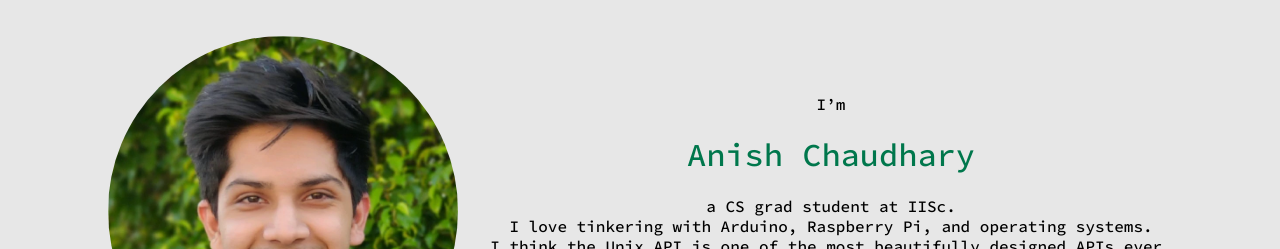
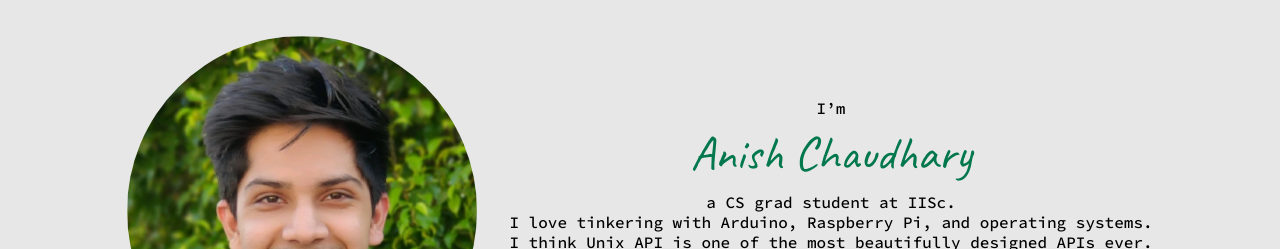
Before and after one commit to kingpin27/0x4D65, a plain HTML site: page index.html in a window 1280 px wide. Shown: the top 249 px of the page. Drawn offline with Linux system fonts and the light colour scheme.

Commit message:
ADD: 💅

```diff
--- a/index.html
+++ b/index.html
@@ -7,8 +7,10 @@
     <title>Anish Chaudhary</title>
     <link rel="stylesheet" href="styles.css">
     <link rel="preconnect" href="https://fonts.googleapis.com">
-<link rel="preconnect" href="https://fonts.gstatic.com" crossorigin>
-<link href="https://fonts.googleapis.com/css2?family=Source+Code+Pro:ital,wght@0,200..900;1,200..900&display=swap" rel="stylesheet">
+    <link rel="preconnect" href="https://fonts.gstatic.com" crossorigin>
+    <link href="https://fonts.googleapis.com/css2?family=Source+Code+Pro:ital,wght@0,200..900;1,200..900&display=swap"
+        rel="stylesheet">
+    <link href="https://fonts.googleapis.com/css2?family=Caveat:wght@400..700&display=swap" rel="stylesheet">
 </head>
 
 <body>
@@ -17,18 +19,18 @@
             <img src="profile.webp" alt="Anish Chaudhary" id="profile-pic">
         </div>
         <div class="source-code-pro-dsasdas">
-            I’m <h1 id="name" class="source-code-pro-dsasdas">Anish Chaudhary</h1> a CS grad student at IISc.<br />
+            I’m <h1 id="name" class="caveat-dadasdad">Anish Chaudhary</h1> a CS grad student at IISc.<br />
             I love tinkering with Arduino, Raspberry Pi, and operating systems.<br />
-            I think the Unix API is one of the most beautifully designed APIs ever.<br />
+            I think Unix API is one of the most beautifully designed APIs ever.<br />
             <div id="social-links">
                 <a href="https://github.com/kingpin27" target="_blank" title="GitHub">
-                    <img class="socials-logo" src="./github.svg" alt="github"/>
+                    <img class="socials-logo" src="./github.svg" alt="github" />
                 </a>
                 <a href="https://www.linkedin.com/in/anish-chaudhary-b6035a21a/" target="_blank" title="LinkedIn">
-                    <img class="socials-logo" src="./linkedin.png" alt="linkedin"/>
+                    <img class="socials-logo" src="./linkedin.png" alt="linkedin" />
                 </a>
                 <a href="https://www.kaggle.com/icecube27" target="_blank" title="Kaggle">
-                    <img class="socials-logo" src="./kaggle.svg" alt="kaggle"/>
+                    <img class="socials-logo" src="./kaggle.svg" alt="kaggle" />
                 </a>
             </div>
         </div>
--- a/styles.css
+++ b/styles.css
@@ -19,6 +19,7 @@ header div {
     height: 100%;
     padding: 1rem;
 }
+
 #profile-pic {
     height: 350px;
     width: 350px;
@@ -27,6 +28,9 @@ header div {
 
 #name {
     color: rgb(0, 119, 76);
+    font-size: 3rem;
+    margin-block-start: 0.3rem;
+    margin-block-end: 0.6rem;
 }
 
 .subtitle {
@@ -55,7 +59,14 @@ a {
     font-optical-sizing: auto;
     font-weight: 500;
     font-style: normal;
-  }
+}
+
+.caveat-dadasdad {
+    font-family: "Caveat", cursive;
+    font-optical-sizing: auto;
+    font-weight: 400;
+    font-style: normal;
+}
 
 @media (max-width: 768px) {
     header {
```
